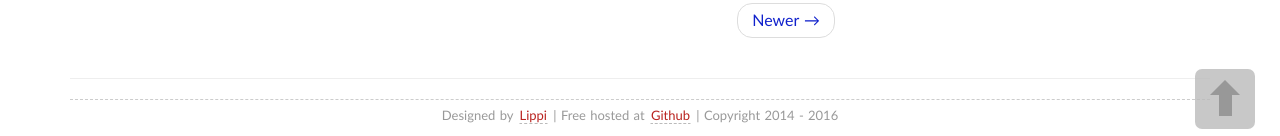
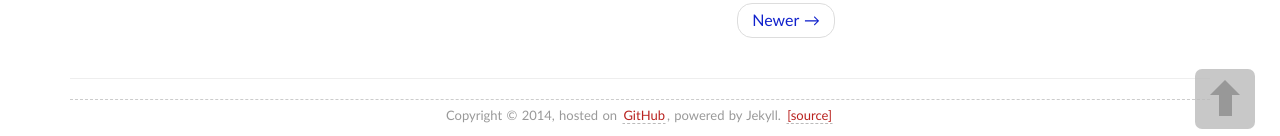
Before and after one commit to eryue/eryue.github.io, a Jekyll site: the page built from index.html, in a window 1280 px wide and 900 px high, scrolled down 2273 px. Shown: the part 761-897 px from the top of the window. Built offline with Jekyll 4.4.1, drawn with Linux system fonts in a browser that asks for light colours; some web fonts are replaced; the list of posts is cut into pages by our own code; comment, search, counter and statistics services are not loaded.

Commit message:
new theme

```diff
--- a/_includes/copyright.html
+++ b/_includes/copyright.html
@@ -1,4 +1,4 @@
-<p><small>Designed by <a href="https://github.com/EZLippi">Lippi</a> | Free hosted at <a href="https://github.com/EZLippi/EZLippi.github.io">Github</a> | Copyright 2014 - {{site.time | date:"%Y"}}
+<p><small>Copyright &copy; 2014, hosted on <a href="https://github.com/wtaps">GitHub</a>, powered by Jekyll. <a href="https://github.com/wtaps/wtaps.github.io">[source]</a>
 										</p>
 
 	<!--
```
